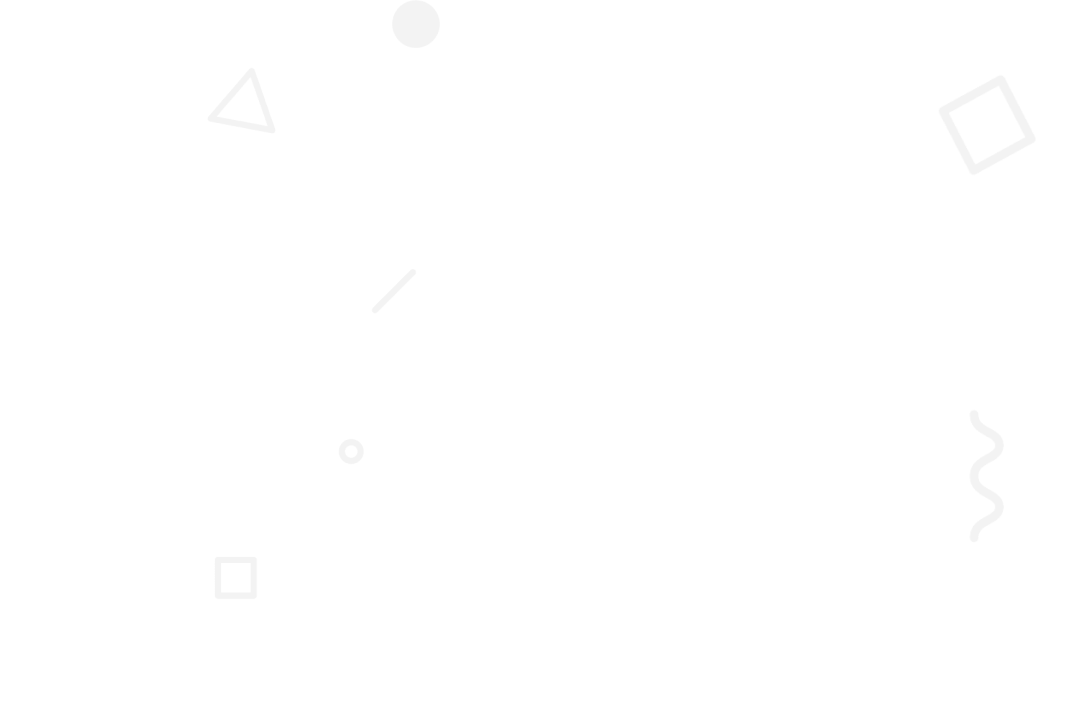
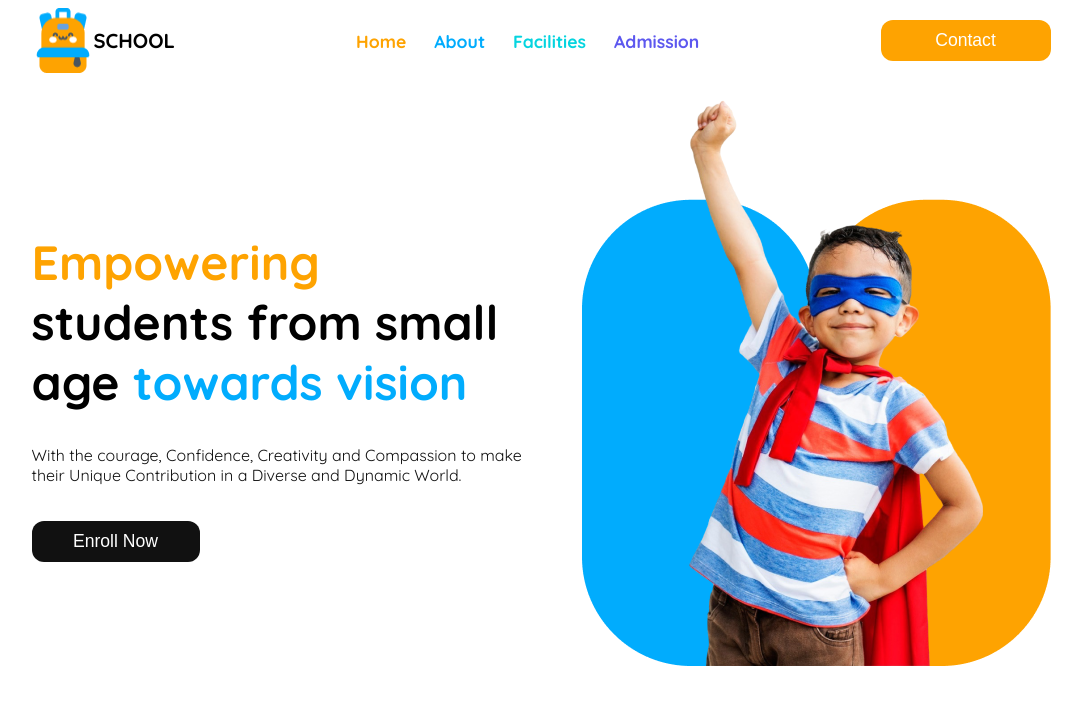
Before and after one commit to riad277/assingment2, a plain HTML site: page index.html in a window 1280 px wide. Shown: the whole page, without its empty margins (99-1181 px from the left). Drawn offline with Linux system fonts and the light colour scheme.

Commit message:
first part

```diff
--- a/index.html
+++ b/index.html
@@ -4,13 +4,50 @@
     <meta charset="UTF-8">
     <meta name="viewport" content="width=device-width, initial-scale=1.0">
     <title>Document</title>
-    <style>
-        body{
-            background-image: url("assets/bg.png");
-        }
-    </style>
+    <link rel="stylesheet" href="style.css">
 </head>
-<body>
+<body class="quicksand-sand ">
+    <header>
+        <nav class="navbar display">
+            <div class="school display">
+                <img src="assets/logo.png" alt="">
+                <h3>School</h3>
+            </div>
+            <div class="nav-container display">
+                <div><a  class="nav-link-1" href="">Home</a></div>
+                <div ><a class="nav-link-2" href="">About</a></div>
+                <div><a  class="nav-link-3" href="">Facilities</a></div>
+                <div><a  class="nav-link-4" href="">Admission</a></div>
+            </div>
+            <div >
+                <button class="primary">Contact</button>
+            </div>
+        </nav>
+        <hr class="responsive">
+
+        <div class="banner display">
+            <div class="banner-main">
+                <h1><span id="orange">Empowering </span><br> students from small <br>age <span id="blue">towards vision</span></h1>
+                <p class="banner-des">With the courage, Confidence, Creativity and Compassion to make their Unique Contribution in a Diverse and Dynamic World.</p>
+                <button class="banner-btn">Enroll Now</button>
+            </div>
+            <div >
+                <img class="banner-img" src="assets/hero-kids.png" alt="">
+
+            </div>
+
+        </div>
+
+
+
+    </header>
+
+
+
+
+
+
+
 
 </body>
 </html>
--- a/style.css
+++ b/style.css
@@ -0,0 +1,141 @@
+@import url('https://fonts.googleapis.com/css2?family=Quicksand:wght@300..700&display=swap');
+
+
+
+.quicksand-sand {
+  font-family: "Quicksand", serif;
+  font-optical-sizing: auto;
+}
+
+/* someheight-width-style */
+header{
+    max-width: 1019px;
+    margin: 0 auto;
+}
+.responsive{
+    display: none;
+}
+
+/* shared-style */
+.display{
+    display: flex;
+}
+
+
+/* navbarstyles */
+.navbar{
+    justify-content:space-between ;
+    align-items: center;
+    margin-bottom: 18px;
+}
+.nav-container{
+    gap: 28px;
+}
+.school>h3{
+    font-weight: bold;
+    font-size: 1.265rem;
+    text-transform: uppercase;
+}
+.nav-link-1{
+    font-size: 1.1rem;
+    font-weight: bold;
+    text-decoration: none;
+    color: rgba(254, 163, 1, 1);
+    margin-right: ;
+}
+.nav-link-2{
+    font-size: 1.1rem;
+    font-weight: bold;
+    text-decoration: none;
+    color: rgba(1, 172, 253, 1);
+}
+
+.nav-link-3{
+    font-size: 1.1rem;
+    font-weight: bold;
+    text-decoration: none;
+    color:rgba(5, 212, 223, 1);
+}
+.nav-link-4{
+    font-size: 1.1rem;
+    font-weight: bold;
+    text-decoration: none;
+    color: rgba(93, 88, 239, 1);
+}
+.primary{
+    width: 170px;
+    background-color: rgba(254, 163, 1, 1);
+    padding: 10px;
+    color: white;
+    border-radius: 12px;
+    border: none;
+    font-size: 1.1rem;
+}
+
+/* banner styles */
+.banner{
+    align-items: center;
+    gap: 46px;
+}
+.banner-main>h1{
+    font-weight: bold;
+    font-size:3rem ;
+}
+#orange{
+    color: rgba(254, 163, 1, 1);
+}
+#blue{
+    color: rgba(1, 172, 253, 1);
+}
+.banner-des{
+    color:rgba(17, 17, 17, 1);
+}
+.banner-btn{
+    width: 168px;
+    font-size: 1.1rem;
+    padding: 10px;
+    border-radius: 12px;
+    border: none;
+    color: white;
+    background-color: rgba(17, 17, 17, 1);
+    margin-top: 20px;
+}
+/* .banner-img{
+    width: 100%;
+} */
+
+
+
+
+
+
+
+
+
+
+
+
+
+
+@media screen and (max-width : 570px) {
+    .school>h3 ,.nav-container,.primary{
+        display: none;
+    }
+    .responsive{
+        display: block;
+        border: none;
+        height: .5px;
+        background-color:rgba(254, 163, 1, 1);
+    }
+
+    .banner{
+        flex-direction: column-reverse;
+    }
+    .banner-main{
+        text-align:center ;
+    }
+.banner-img {
+    width: 100%;
+}
+
+}
```
